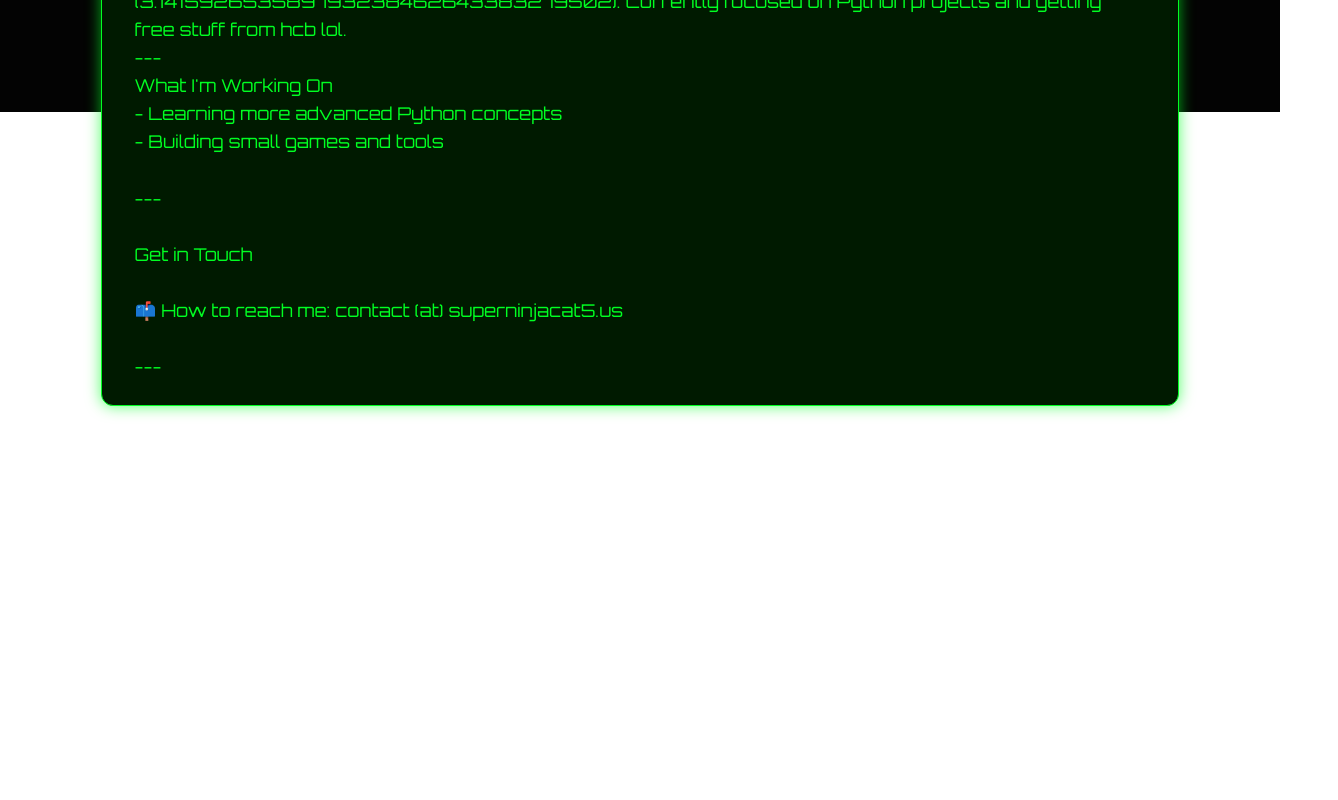
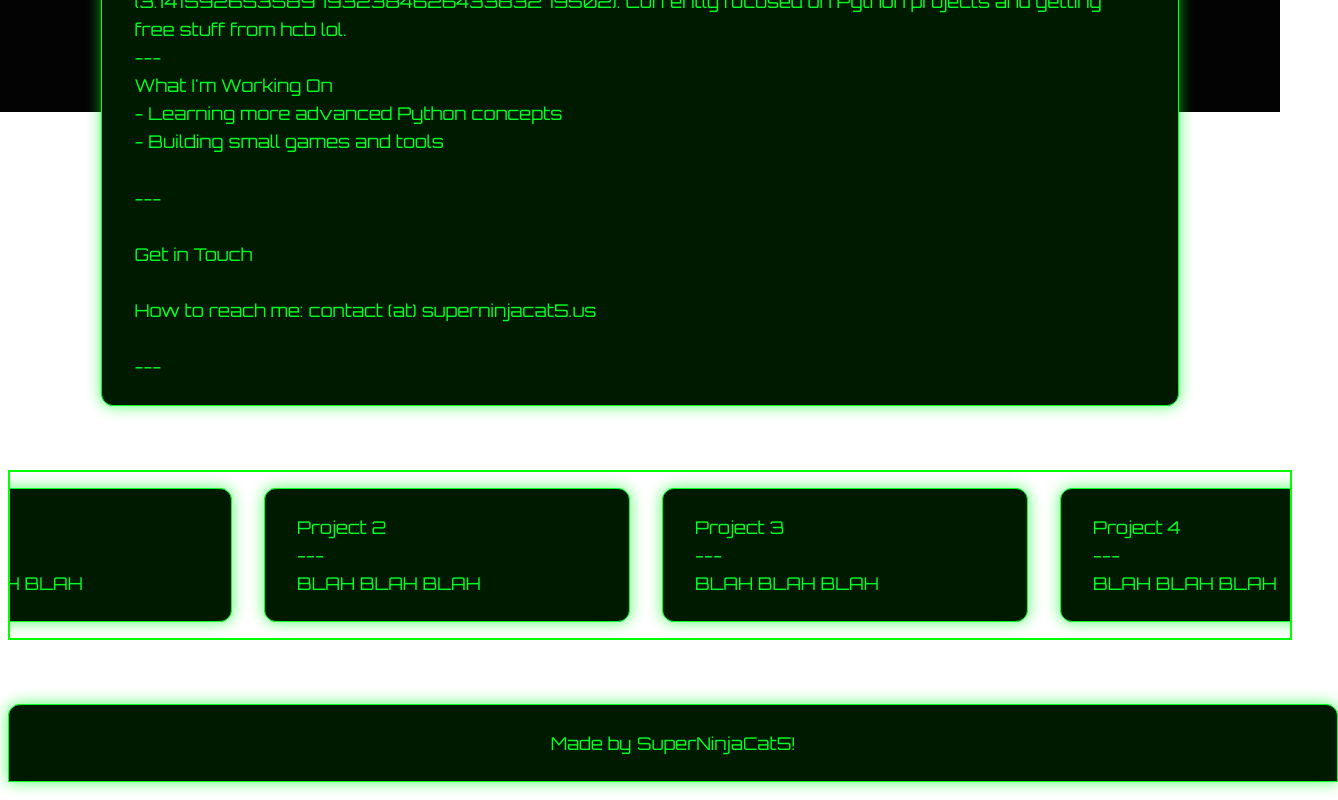
Before and after one commit to SuperNinjaCat5/Home_Site, a SvelteKit app: page / in a window 1280 px wide. Shown: the part 688-1488 px from the top of the page, 1338 px wide, since content can reach past the window. Before the commit the page ends 1134 px from the top, so only its background shows below. Built offline with nearby package versions, Linux system fonts and the light colour scheme.

Commit message:
Add scrolling project showcase and enhance footer styling in +page.svelte

```diff
--- a/src/routes/+page.svelte
+++ b/src/routes/+page.svelte
@@ -28,6 +28,42 @@
     height: 100vh;
     z-index: -1;
   }
+    @keyframes scrollLoop {
+    0% {
+      transform: translateX(0%);
+    }
+    100% {
+      transform: translateX(-50%); /* Change if width cuz math */
+    }
+  }
+
+  .scroll-wrapper {
+    overflow: hidden;
+    width: 100vw;
+    border: 2px solid lime;
+    margin-top: 2rem;
+  }
+
+  .scroll-content {
+    display: flex;
+    animation: scrollLoop 20s linear infinite;
+  }
+
+  .scroll-content p {
+    min-width: 300px;
+    margin: 1rem;
+    padding: 1.5rem 2rem;
+    background-color: #001a00;
+    color: #00ff22;
+    border-radius: 12px;
+    box-shadow: 0 0 15px #00ff22aa;
+    border: 1.5px solid #00ff22;
+    font-family: 'Orbitron', sans-serif;
+    font-size: 1.1rem;
+    line-height: 1.6;
+    white-space: normal;
+    flex-shrink: 0;
+  }
 </style>
 
 <div class="background"></div>
@@ -51,10 +87,10 @@
       <p style="max-width: 80%; color: #00ff22; background-color: #001a00; padding: 1.5rem 2rem; border-radius: 12px; box-shadow: 0 0 15px #00ff22aa; font-family: 'Orbitron', sans-serif; font-size: 1.1rem; line-height: 1.6; border: 1.5px solid #00ff22; margin-bottom: 2rem;">
         Hi, I'm @SuperNinjaCat5<br>
         <br>
-        - 🐍 Am speak Python and English  <br>
-        - 🔥 Proud vibe coder  <br>
-        - 🎮 Big fan of video games <br>
-        - 🐱 Unbiasedly believes cats are the best animals <br>
+        - Am speak Python and English  <br>
+        - Proud vibe coder  <br>
+        - Big fan of video games <br>
+        - Unbiasedly believes cats are the best animals <br>
         - Plays 🎺 but big and long  <br>
         <br>
         ---<br>
@@ -73,9 +109,66 @@
         ---<br>
         <br>
         Get in Touch<br><br>
-        📫 How to reach me: contact (at) superninjacat5.us
+        How to reach me: contact (at) superninjacat5.us
         <br><br>
         ---
       </p>
     </div>
+    <div class="scroll-wrapper" style="margin-bottom: 4rem;">
+      <div class="scroll-content">
+        <a href="https://github.com/SuperNinjaCat5/SuperNinjaCat5" style="text-decoration: none; color: inherit;" target="_blank">
+          <p>Project 1<br>---<br>BLAH BLAH BLAH</p>
+        </a>
+        <a href="https://github.com/SuperNinjaCat5/SuperNinjaCat5" style="text-decoration: none; color: inherit;" target="_blank">
+          <p>Project 2<br>---<br>BLAH BLAH BLAH</p>
+        </a>
+        <a href="https://github.com/SuperNinjaCat5/SuperNinjaCat5" style="text-decoration: none; color: inherit;" target="_blank">
+          <p>Project 3<br>---<br>BLAH BLAH BLAH</p>
+        </a>
+        <a href="https://github.com/SuperNinjaCat5/SuperNinjaCat5" style="text-decoration: none; color: inherit;" target="_blank">
+          <p>Project 4<br>---<br>BLAH BLAH BLAH</p>
+        </a>
+        <a href="https://github.com/SuperNinjaCat5/SuperNinjaCat5" style="text-decoration: none; color: inherit;" target="_blank">
+          <p>Project 5<br>---<br>BLAH BLAH BLAH</p>
+        </a>
+        <a href="https://github.com/SuperNinjaCat5/SuperNinjaCat5" style="text-decoration: none; color: inherit;" target="_blank">
+          <p>Project 6<br>---<br>BLAH BLAH BLAH</p>
+        </a>
+        <a href="https://github.com/SuperNinjaCat5/SuperNinjaCat5" style="text-decoration: none; color: inherit;" target="_blank">
+          <p>Project 7<br>---<br>BLAH BLAH BLAH</p>
+        </a>
+        <a href="https://github.com/SuperNinjaCat5/SuperNinjaCat5" style="text-decoration: none; color: inherit;" target="_blank">
+          <p>Project 8<br>---<br>BLAH BLAH BLAH</p>
+        </a>
+        <a href="https://github.com/SuperNinjaCat5/SuperNinjaCat5" style="text-decoration: none; color: inherit;" target="_blank">
+          <p>Project 1<br>---<br>BLAH BLAH BLAH</p>
+        </a>
+        <a href="https://github.com/SuperNinjaCat5/SuperNinjaCat5" style="text-decoration: none; color: inherit;" target="_blank">
+          <p>Project 2<br>---<br>BLAH BLAH BLAH</p>
+        </a>
+        <a href="https://github.com/SuperNinjaCat5/SuperNinjaCat5" style="text-decoration: none; color: inherit;" target="_blank">
+          <p>Project 3<br>---<br>BLAH BLAH BLAH</p>
+        </a>
+        <a href="https://github.com/SuperNinjaCat5/SuperNinjaCat5" style="text-decoration: none; color: inherit;" target="_blank">
+          <p>Project 4<br>---<br>BLAH BLAH BLAH</p>
+        </a>
+        <a href="https://github.com/SuperNinjaCat5/SuperNinjaCat5" style="text-decoration: none; color: inherit;" target="_blank">
+          <p>Project 5<br>---<br>BLAH BLAH BLAH</p>
+        </a>
+        <a href="https://github.com/SuperNinjaCat5/SuperNinjaCat5" style="text-decoration: none; color: inherit;" target="_blank">
+          <p>Project 6<br>---<br>BLAH BLAH BLAH</p>
+        </a>
+        <a href="https://github.com/SuperNinjaCat5/SuperNinjaCat5" style="text-decoration: none; color: inherit;" target="_blank">
+          <p>Project 7<br>---<br>BLAH BLAH BLAH</p>
+        </a>
+        <a href="https://github.com/SuperNinjaCat5/SuperNinjaCat5" style="text-decoration: none; color: inherit;" target="_blank">
+          <p>Project 8<br>---<br>BLAH BLAH BLAH</p>
+        </a>
+      </div>
+    </div>
+    <footer>
+      <p style="display: flex; justify-content: center; width: 100%; color: #00ff22; background-color: #001a00; padding: 1.5rem 2rem; border-radius: 12px 12px 0 0; box-shadow: 0 0 15px #00ff22aa; font-family: 'Orbitron', sans-serif; font-size: 1.1rem; line-height: 1.6; border: 1.5px solid #00ff22;">
+        Made by <span class="hover:animate-bounce", style="margin-left: 0.35rem;">SuperNinjaCat5</span>!
+      </p>
+    </footer>
 </div>
```
